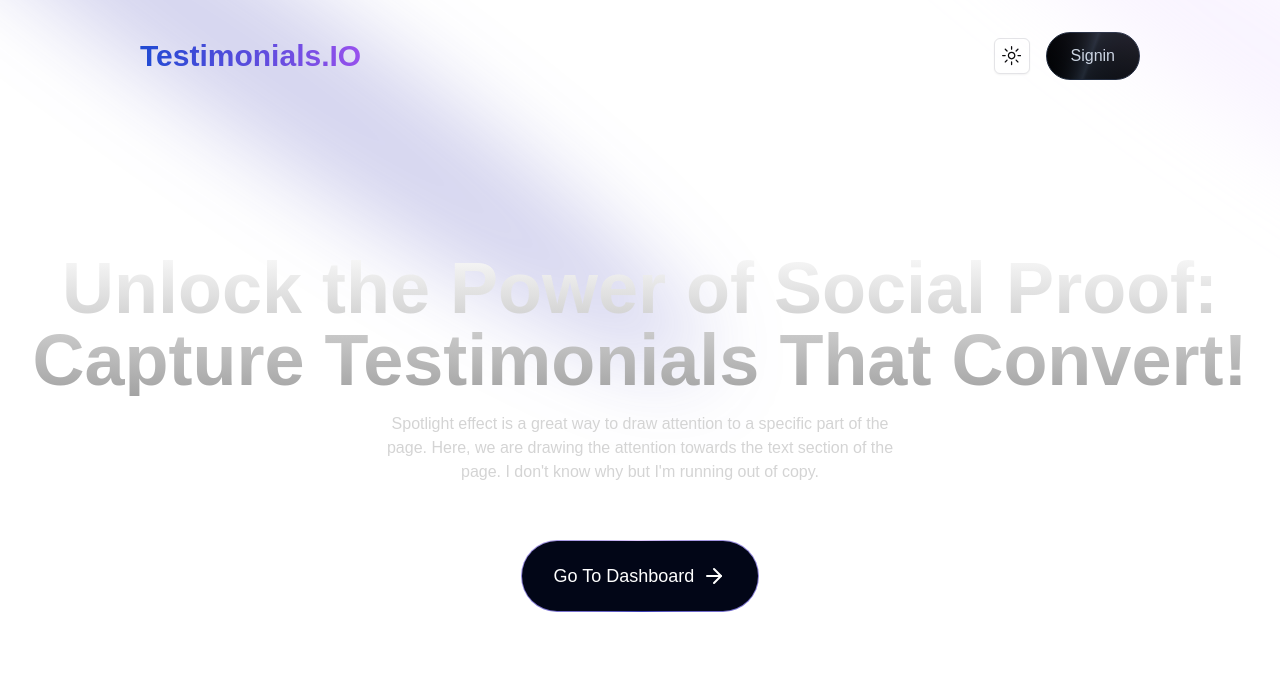
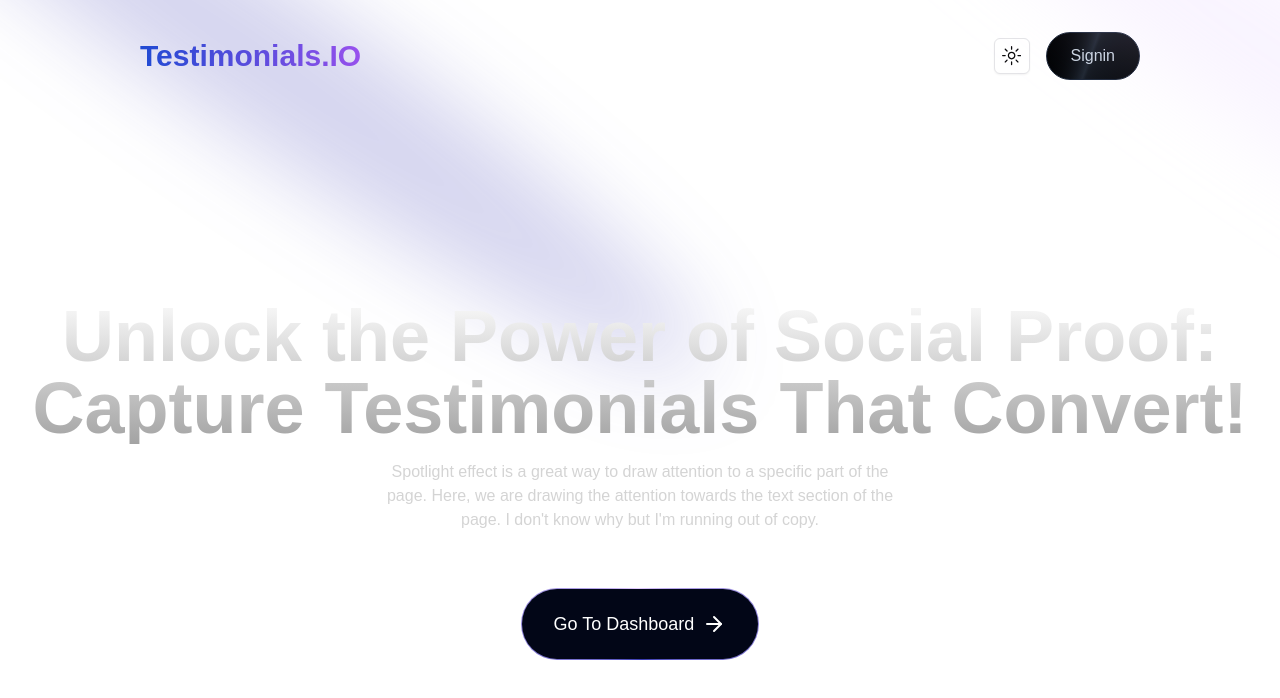
Before and after one commit to sofisalmanarif/testimonial, a Next.js app: page / in a window 1280 px wide. Shown: the top 698 px of the page. Built offline with nearby package versions, Linux system fonts and the light colour scheme.

Commit message:
home page done

```diff
--- a/package.json
+++ b/package.json
@@ -16,6 +16,7 @@
     "clsx": "^2.1.1",
     "framer-motion": "^11.11.8",
     "lucide-react": "^0.452.0",
+    "mongoose": "^8.7.1",
     "next": "14.2.15",
     "next-themes": "^0.3.0",
     "react": "^18",
--- a/src/app/page.tsx
+++ b/src/app/page.tsx
@@ -1,5 +1,6 @@
 
 import Navbar from "@/components/Navbar";
+import ShimmerButton from "@/components/ui/ShimmerButton";
 import { Spotlight } from "@/components/ui/Spotlight";
 import { ArrowBigLeft, ArrowBigRight, ArrowRight } from "lucide-react";
 import React from "react";
@@ -16,7 +17,7 @@ import React from "react";
         fill="#E2CBFF"
         />
     <Navbar/>
-    <div className="h-[40rem] w-full rounded-md flex flex-col justify-center md:items-center md:justify-center  antialiased bg-grid-white/[0.02] relative overflow-hidden">
+    <div className="h-[40rem] mt-12 w-full rounded-md flex flex-col justify-center md:items-center md:justify-center  antialiased bg-grid-white/[0.02] relative overflow-hidden">
 
       <div className=" p-4 max-w-7xl  mx-auto relative z-10  w-full pt-20 md:pt-0">
         <h1 className="text-4xl md:text-7xl font-bold text-center bg-clip-text text-transparent bg-gradient-to-b from-neutral-50 to-neutral-400 bg-opacity-50">
@@ -38,6 +39,7 @@ import React from "react";
 <ArrowRight className="ml-2"/>
         </span>
       </button>
+      {/* <ShimmerButton >Get Started </ShimmerButton> */}
     </div>
     </div>
   );
```
Also changed, not shown: src/models/User.ts (added), 1 other file (tests, documents, lock files or other folders).
